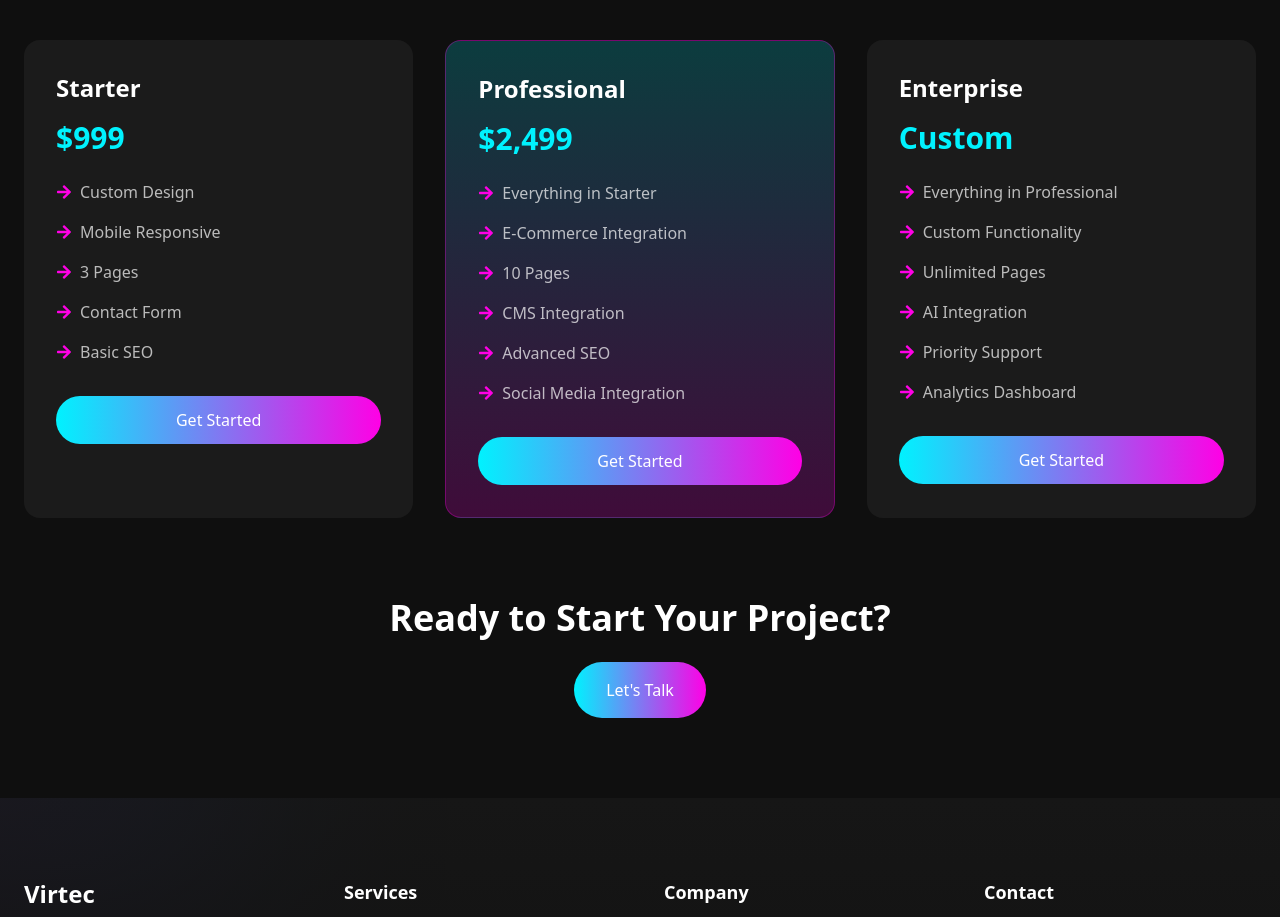
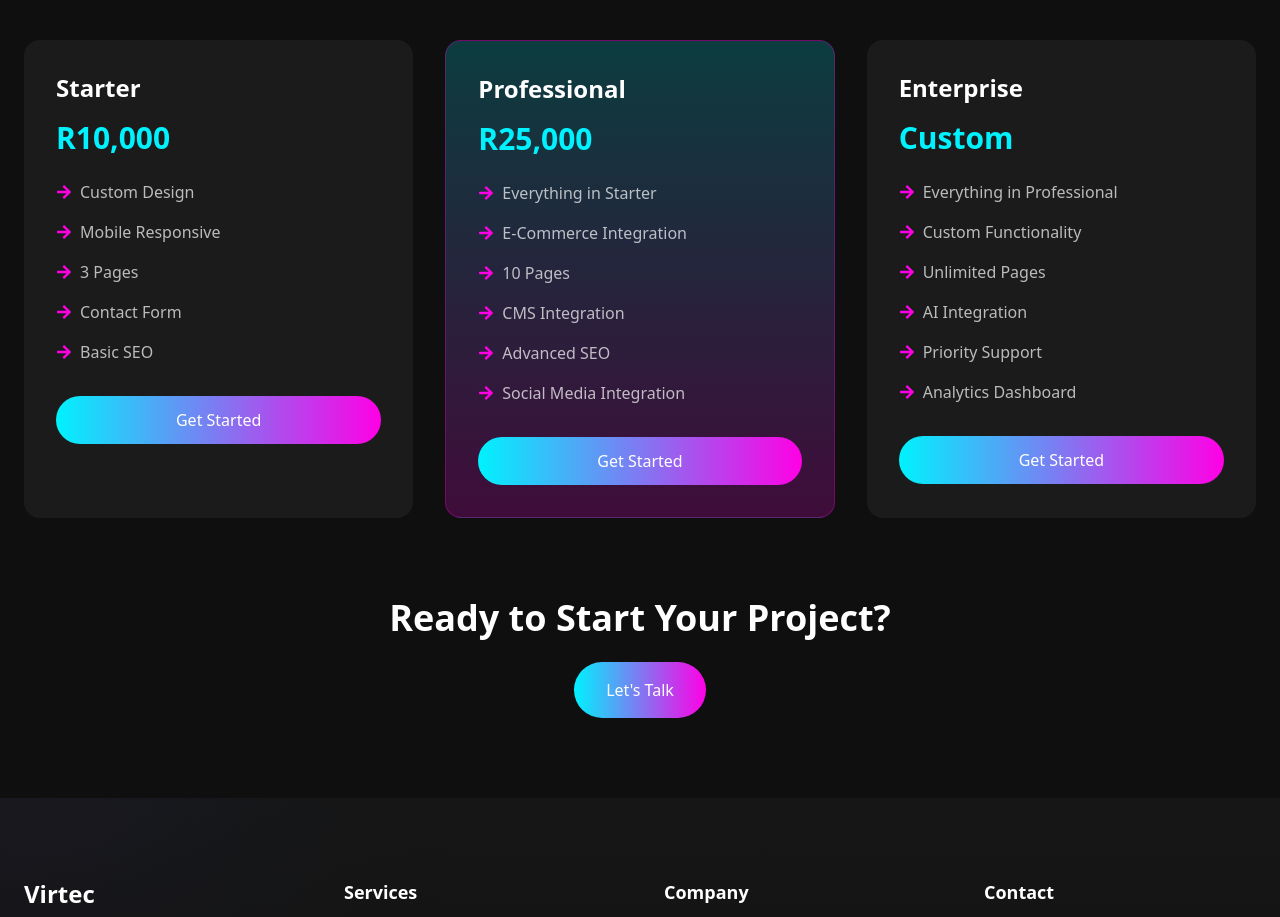
Before and after one commit to CodingDyl/virtara.io, a React (Vite) app: page /services in a window 1280 px wide. Shown: the part 1140-2057 px from the top of the page. Built offline with nearby package versions, Linux system fonts and the light colour scheme.

Commit message:
Updated pricing

```diff
--- a/src/constants/index.js
+++ b/src/constants/index.js
@@ -41,7 +41,7 @@
   const pricingTiers = [
     {
       name: "Starter",
-      price: "$999",
+      price: "R10,000",
       features: [
         "Custom Design",
         "Mobile Responsive",
@@ -52,7 +52,7 @@
     },
     {
       name: "Professional",
-      price: "$2,499",
+      price: "R25,000",
       features: [
         "Everything in Starter",
         "E-Commerce Integration",
--- a/src/pages/Services.jsx
+++ b/src/pages/Services.jsx
@@ -74,7 +74,7 @@ const Work = () => {
   const marketingPricing = [
     {
       name: "Startup",
-      price: "$799/month",
+      price: "R4000/month",
       features: [
         "Basic SEO Setup",
         "Social Media Management (2 platforms)",
@@ -85,7 +85,7 @@ const Work = () => {
     },
     {
       name: "Growth",
-      price: "$1,999/month",
+      price: "R10,000/month",
       features: [
         "Advanced SEO Optimization",
         "Social Media Management (4 platforms)",
```
